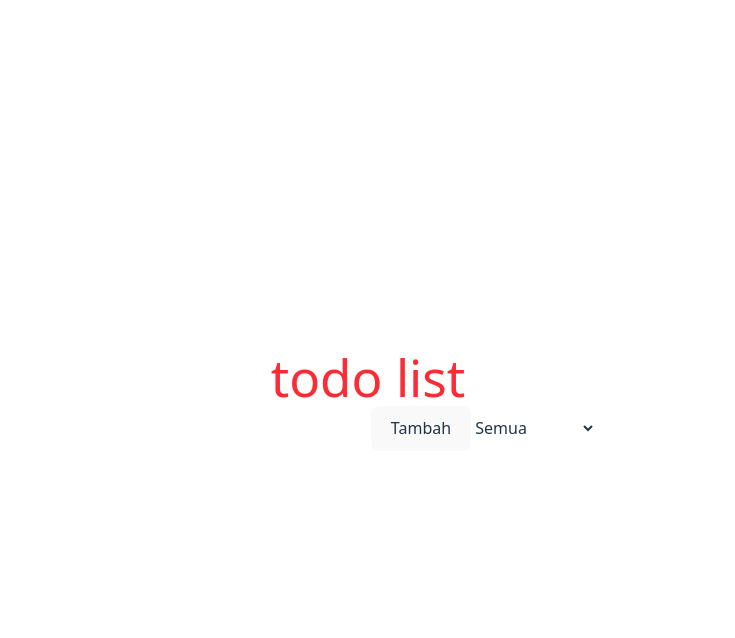
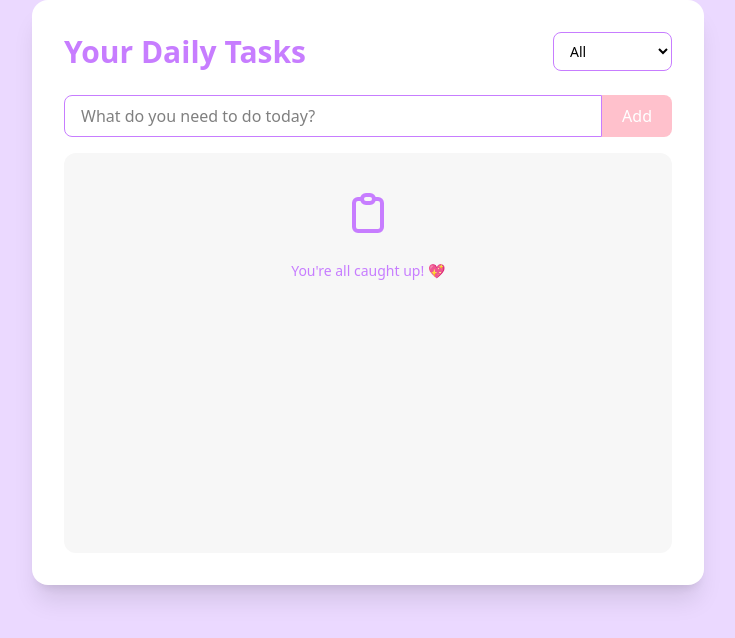
Before and after one commit to cintavalencia/32-pbk-uts-233510705, a Vue app: page / in a window 1280 px wide. Shown: the top 638 px of the page, without its empty margins (272-1007 px from the left). Built offline with nearby package versions, Linux system fonts and the light colour scheme.

Commit message:
styling and done

```diff
--- a/src/App.vue
+++ b/src/App.vue
@@ -13,13 +13,11 @@ const addItem = () => {
       completed: false
     });
     newItem.value = '';
-    console.log(items.value);
   }
 };
 
 const toggleItem = (item) => {
   item.completed = !item.completed;
-  console.log(item.completed);
 }
 
 const removeItem = (item) => {
@@ -39,22 +37,89 @@ const filteredItems = computed(() => {
 </script>
 
 <template>
-  <h1 class="text-red-500">todo list</h1>
-  <input type="text" v-model="newItem" @keyup.enter="addItem" />
-  <button @click="addItem">Tambah</button>
-  <select v-model="filter">
-    <option value="all">Semua</option>
-    <option value="completed">Selesai</option>
-    <option value="uncompleted">Belum Selesai</option>
-  </select>
+  <div class="min-h-screen bg-[#EBD9FF] flex flex-col items-center px-4 relative overflow-hidden">
+    <!-- Container -->
+    <div class="w-full max-w-2xl bg-white rounded-2xl shadow-xl p-8 z-10">
+      <!-- Header -->
+      <div class="flex justify-between items-center mb-6">
+        <h1 class="text-3xl font-extrabold text-[#C77DFF]">Your Daily Tasks</h1>
+        <select
+          v-model="filter"
+          class="border border-[#C77DFF] rounded-lg px-3 py-2 focus:outline-none focus:ring-2 focus:ring-[#C77DFF] bg-white text-sm"
+        >
+          <option value="all">All</option>
+          <option value="completed">Completed</option>
+          <option value="active">Active</option>
+        </select>
+      </div>
 
-  <ul>
-    <li v-for="item in filteredItems" :key="item.id">
-      <input type="checkbox" :checked="item.completed" @change="toggleItem(item)" />
-      {{ item.text }}
-      <button @click="removeItem(item)">Hapus</button>
-    </li>
-  </ul>
+      <!-- Input -->
+      <div class="flex mb-4">
+        <input
+          type="text"
+          v-model="newItem"
+          @keyup.enter="addItem"
+          placeholder="What do you need to do today?"
+          class="flex-1 border border-[#C77DFF] rounded-l-lg px-4 py-2 focus:outline-none focus:ring-2 focus:ring-[#C77DFF]"
+        />
+        <button
+          @click="addItem"
+          class="bg-[#FFC1CC] text-white px-5 py-2 rounded-r-lg hover:bg-[#FFA3B1] transition-colors duration-300"
+        >
+          Add
+        </button>
+      </div>
+
+      <!-- Task List -->
+      <div class="bg-[#F7F7F7] rounded-xl p-4 h-[400px] overflow-y-auto">
+        <ul class="space-y-3">
+          <li
+            v-for="item in filteredItems"
+            :key="item.id"
+            class="bg-white p-3 rounded-lg shadow border border-[#FADADD] flex items-center"
+          >
+            <input
+              type="checkbox"
+              :checked="item.completed"
+              @change="toggleItem(item)"
+              class="mr-3 h-5 w-5 text-[#C77DFF] rounded focus:ring-[#C77DFF]"
+            />
+            <span
+              :class="{'line-through text-pink-300': item.completed, 'text-gray-800': !item.completed}"
+              class="flex-1 transition-all duration-300"
+            >
+              {{ item.text }}
+            </span>
+            <button
+              @click="removeItem(item)"
+              class="text-[#C77DFF] hover:text-[#a25cc9] ml-2 p-1"
+            >
+              <!-- Trash icon -->
+              <svg xmlns="http://www.w3.org/2000/svg" class="h-5 w-5" fill="none" viewBox="0 0 24 24" stroke="currentColor">
+                <path stroke-linecap="round" stroke-linejoin="round" stroke-width="2" d="M19 7l-.867 12.142A2 2 0 0116.138 21H7.862a2 2 0 01-1.995-1.858L5 7m5 4v6m4-6v6m1-10V4a1 1 0 00-1-1h-4a1 1 0 00-1 1v3M4 7h16" />
+              </svg>
+            </button>
+          </li>
+        </ul>
+
+        <!-- Empty State -->
+        <div v-if="filteredItems.length === 0" class="text-center py-8 text-[#C77DFF]">
+          <svg xmlns="http://www.w3.org/2000/svg" class="h-12 w-12 mx-auto mb-3 animate-bounce" fill="none" viewBox="0 0 24 24" stroke="currentColor">
+            <path stroke-linecap="round" stroke-linejoin="round" stroke-width="2" d="M9 5H7a2 2 0 00-2 2v12a2 2 0 002 2h10a2 2 0 002-2V7a2 2 0 00-2-2h-2M9 5a2 2 0 002 2h2a2 2 0 002-2M9 5a2 2 0 012-2h2a2 2 0 012 2" />
+          </svg>
+          <p class="text-sm">You're all caught up! 💖</p>
+        </div>
+      </div>
+    </div>
+  </div>
 </template>
 
-<style scoped></style>
+<style scoped>
+@keyframes fadeIn {
+  from { opacity: 0; transform: translateY(10px); }
+  to { opacity: 1; transform: translateY(0); }
+}
+li {
+  animation: fadeIn 0.5s ease-out;
+}
+</style>
--- a/src/style.css
+++ b/src/style.css
@@ -1,81 +1 @@
 @import "tailwindcss";
-
-:root {
-  font-family: system-ui, Avenir, Helvetica, Arial, sans-serif;
-  line-height: 1.5;
-  font-weight: 400;
-
-  color-scheme: light dark;
-  color: rgba(255, 255, 255, 0.87);
-  background-color: #242424;
-
-  font-synthesis: none;
-  text-rendering: optimizeLegibility;
-  -webkit-font-smoothing: antialiased;
-  -moz-osx-font-smoothing: grayscale;
-}
-
-a {
-  font-weight: 500;
-  color: #646cff;
-  text-decoration: inherit;
-}
-a:hover {
-  color: #535bf2;
-}
-
-body {
-  margin: 0;
-  display: flex;
-  place-items: center;
-  min-width: 320px;
-  min-height: 100vh;
-}
-
-h1 {
-  font-size: 3.2em;
-  line-height: 1.1;
-}
-
-button {
-  border-radius: 8px;
-  border: 1px solid transparent;
-  padding: 0.6em 1.2em;
-  font-size: 1em;
-  font-weight: 500;
-  font-family: inherit;
-  background-color: #1a1a1a;
-  cursor: pointer;
-  transition: border-color 0.25s;
-}
-button:hover {
-  border-color: #646cff;
-}
-button:focus,
-button:focus-visible {
-  outline: 4px auto -webkit-focus-ring-color;
-}
-
-.card {
-  padding: 2em;
-}
-
-#app {
-  max-width: 1280px;
-  margin: 0 auto;
-  padding: 2rem;
-  text-align: center;
-}
-
-@media (prefers-color-scheme: light) {
-  :root {
-    color: #213547;
-    background-color: #ffffff;
-  }
-  a:hover {
-    color: #747bff;
-  }
-  button {
-    background-color: #f9f9f9;
-  }
-}
```
